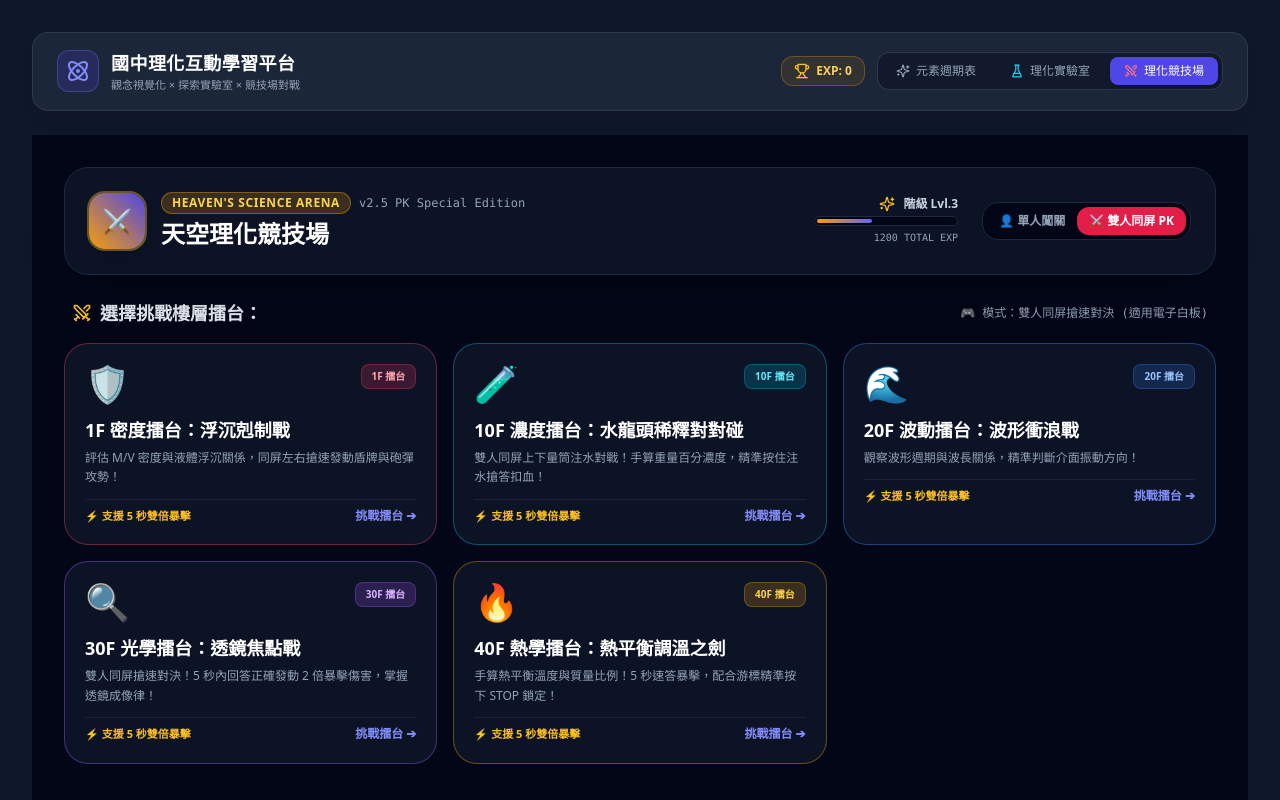
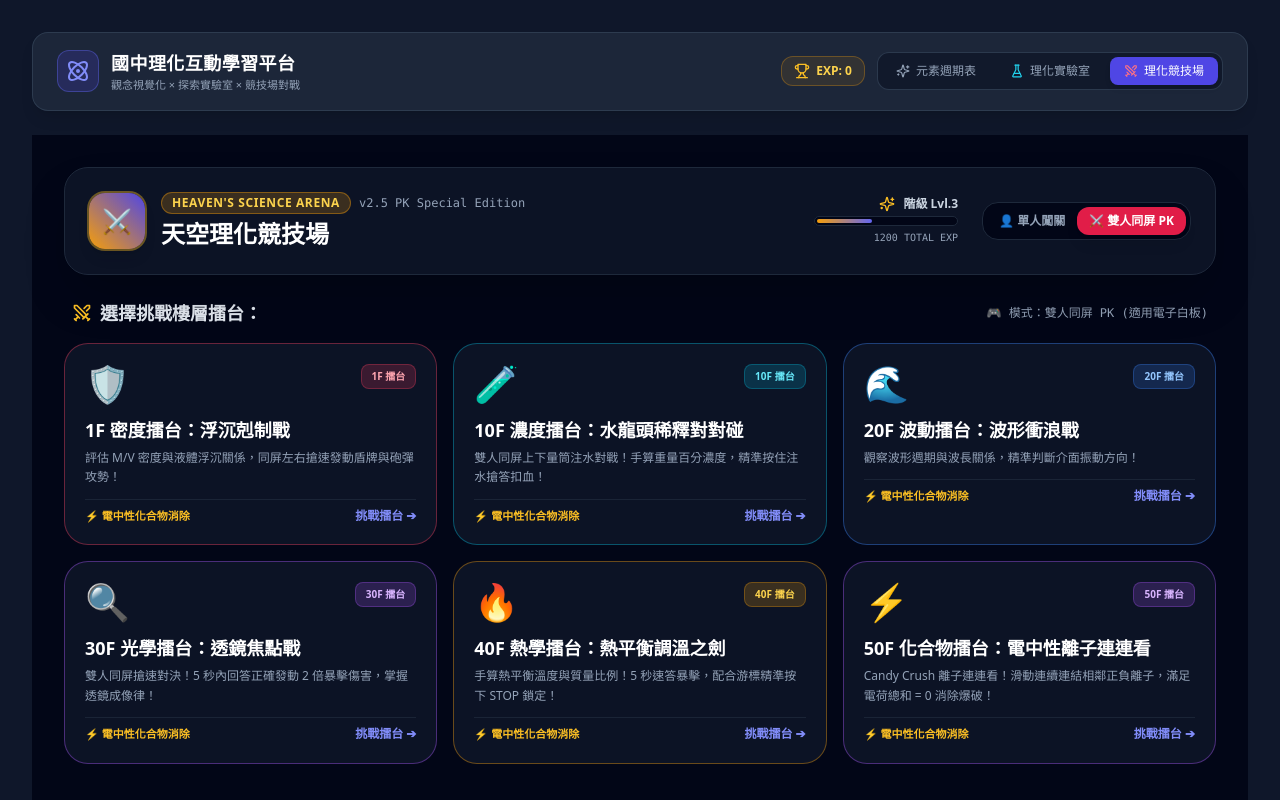
Before and after one commit to rogerwang8778/ScienceApp, a React (Vite) app: page / in a window 1280 px wide. Both pictures are taken after a click on the button "理化競技場". Shown: the top 800 px of the page. Built offline with nearby package versions, Linux system fonts and the light colour scheme.

Commit message:
Updated ScienceArena.jsx

```diff
--- a/src/ScienceArena/ScienceArena.jsx
+++ b/src/ScienceArena/ScienceArena.jsx
@@ -1,5 +1,5 @@
 import React, { useState } from 'react';
-import { Shield, Sparkles, Swords, Flame, Droplet, Search, Thermometer, ArrowLeft } from 'lucide-react';
+import { Shield, Sparkles, Swords, ArrowLeft } from 'lucide-react';
 
 // 正確匯入 ./games/ 資料夾內的各樓層擂台組件
 import DensityFloorGame from './games/DensityFloorGame';         // 1F 密度擂台
@@ -7,17 +7,15 @@ import ConcentrationFloorGame from './games/ConcentrationFloorGame'; // 10F 濃
 import ParticleSurfGame from './games/ParticleSurfGame';         // 20F 波動擂台
 import LensFocalGame from './games/LensFocalGame';               // 30F 光學擂台
 import ThermalFloorGame from './games/ThermalFloorGame';         // 40F 熱學擂台
+import IonCrushGame from './games/IonCrushGame';                 // 50F 化合物擂台 (新增)
 
 export default function ScienceArena() {
-  // 玩家戰力與等級 State
   const [playerExp, setPlayerExp] = useState(1200);
-  const [activeFloor, setActiveFloor] = useState(null); // null 代表在大廳
-  const [gameMode, setGameMode] = useState('pvp');       // 'single' ｜ 'pvp'
+  const [activeFloor, setActiveFloor] = useState(null);
+  const [gameMode, setGameMode] = useState('pvp');
 
-  // 計算玩家總等級
   const playerLevel = Math.floor(playerExp / 500) + 1;
 
-  // 樓層關卡清單定義
   const floors = [
     {
       id: '1F',
@@ -63,22 +61,28 @@ export default function ScienceArena() {
       badgeColor: 'bg-amber-500/20 text-amber-300 border-amber-500/30',
       desc: '手算熱平衡溫度與質量比例！5 秒速答暴擊，配合游標精準按下 STOP 鎖定！',
       component: ThermalFloorGame
+    },
+    {
+      id: '50F',
+      name: '50F 化合物擂台：電中性離子連連看',
+      icon: '⚡',
+      color: 'from-purple-600/20 to-pink-600/20 border-purple-500/40',
+      badgeColor: 'bg-purple-500/20 text-purple-300 border-purple-500/30',
+      desc: 'Candy Crush 離子連連看！滑動連續連結相鄰正負離子，滿足電荷總和 = 0 消除爆破！',
+      component: IonCrushGame
     }
   ];
 
-  // 關卡結束經驗值結算
   const handleGameOver = (gainedExp) => {
     setPlayerExp((prev) => prev + gainedExp);
     setActiveFloor(null);
   };
 
-  // 取得當前進入的樓層組件
   const currentFloorObj = floors.find((f) => f.id === activeFloor);
   const ActiveGameComponent = currentFloorObj?.component;
 
   return (
     <div className="min-h-screen bg-slate-950 text-slate-100 p-4 md:p-8 font-sans select-none">
-      {/* 競技場頂部 Header */}
       <header className="max-w-6xl mx-auto flex flex-col md:flex-row justify-between items-center bg-slate-900/80 border border-slate-800 p-6 rounded-3xl gap-4 shadow-2xl backdrop-blur-md">
         <div className="flex items-center gap-4">
           <div className="w-14 h-14 rounded-2xl bg-gradient-to-tr from-amber-500 to-indigo-600 flex items-center justify-center text-2xl shadow-lg ring-2 ring-amber-400/40">
@@ -95,7 +99,6 @@ export default function ScienceArena() {
           </div>
         </div>
 
-        {/* 玩家經驗值與模式選擇面板 */}
         <div className="flex items-center gap-6">
           <div className="text-right space-y-1">
             <div className="flex items-center gap-2 justify-end">
@@ -111,7 +114,6 @@ export default function ScienceArena() {
             <p className="text-[10px] font-mono text-slate-400">{playerExp} TOTAL EXP</p>
           </div>
 
-          {/* 模式切換按鈕 */}
           <div className="bg-slate-950 border border-slate-800 p-1 rounded-2xl flex items-center">
             <button
               onClick={() => setGameMode('single')}
@@ -133,17 +135,15 @@ export default function ScienceArena() {
         </div>
       </header>
 
-      {/* 主內容區域 */}
       <main className="max-w-6xl mx-auto mt-6">
         {!activeFloor ? (
-          /* 擂台選單卡片網格 */
           <div className="space-y-4">
             <div className="flex justify-between items-center px-2">
               <h2 className="text-lg font-black text-slate-200 flex items-center gap-2">
                 <Swords className="w-5 h-5 text-amber-400" /> 選擇挑戰樓層擂台：
               </h2>
               <span className="text-xs text-slate-400 font-mono">
-                {gameMode === 'pvp' ? '🎮 模式：雙人同屏搶速對決 (適用電子白板)' : '🎮 模式：單人擂台闖關'}
+                {gameMode === 'pvp' ? '🎮 模式：雙人同屏 PK (適用電子白板)' : '🎮 模式：單人擂台闖關'}
               </span>
             </div>
 
@@ -172,7 +172,7 @@ export default function ScienceArena() {
 
                   <div className="pt-2 border-t border-slate-800/80 flex justify-between items-center">
                     <span className="text-[11px] font-bold text-amber-400 flex items-center gap-1">
-                      ⚡ 支援 5 秒雙倍暴擊
+                      ⚡ 電中性化合物消除
                     </span>
                     <span className="text-xs font-black text-indigo-400 group-hover:translate-x-1 transition-transform">
                       挑戰擂台 ➔
@@ -183,7 +183,6 @@ export default function ScienceArena() {
             </div>
           </div>
         ) : (
-          /* 擂台遊戲進行介面 */
           <div className="space-y-4">
             <button
               onClick={() => setActiveFloor(null)}
```
